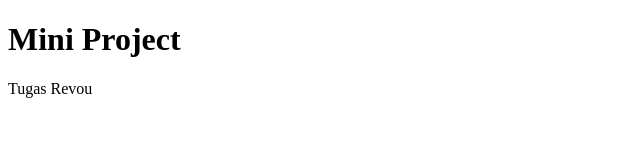
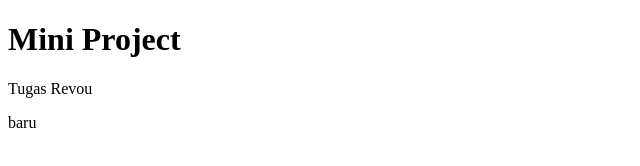
Before and after one commit to RohimaPutri11/CodingCamp-220925-RohimaPutri, a plain HTML site: page index.html in a window 1280 px wide. Shown: the full height of the page, 0-640 px from the left. Drawn offline with Linux system fonts and the light colour scheme.

Commit message:
baru index.html

```diff
--- a/index.html
+++ b/index.html
@@ -8,5 +8,6 @@
 <body>
     <h1>Mini Project</h1>
     <p>Tugas Revou</p>
+    <p> baru</p>
 </body>
 </html>
```
